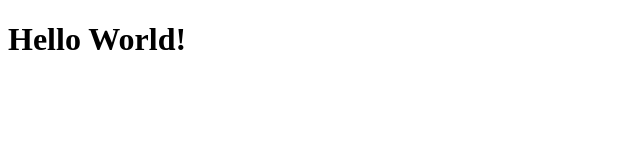
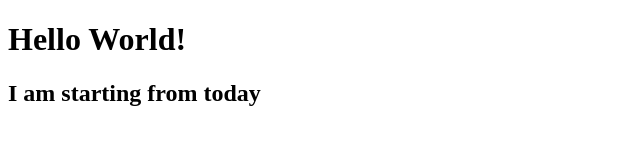
Before and after one commit to Abdullah-Amjad/courcera-test, a plain HTML site: page site/index.html in a window 1280 px wide. Shown: the whole page, without its empty margins (0-640 px from the left). Drawn offline with Linux system fonts and the light colour scheme.

Commit message:
small addition to our page content.

```diff
--- a/site/index.html
+++ b/site/index.html
@@ -5,5 +5,6 @@
 </head>
 <body>
 <h1>Hello World!</h1>
+<h2>I am starting from today</h2>
 </body>
 </html>
```
